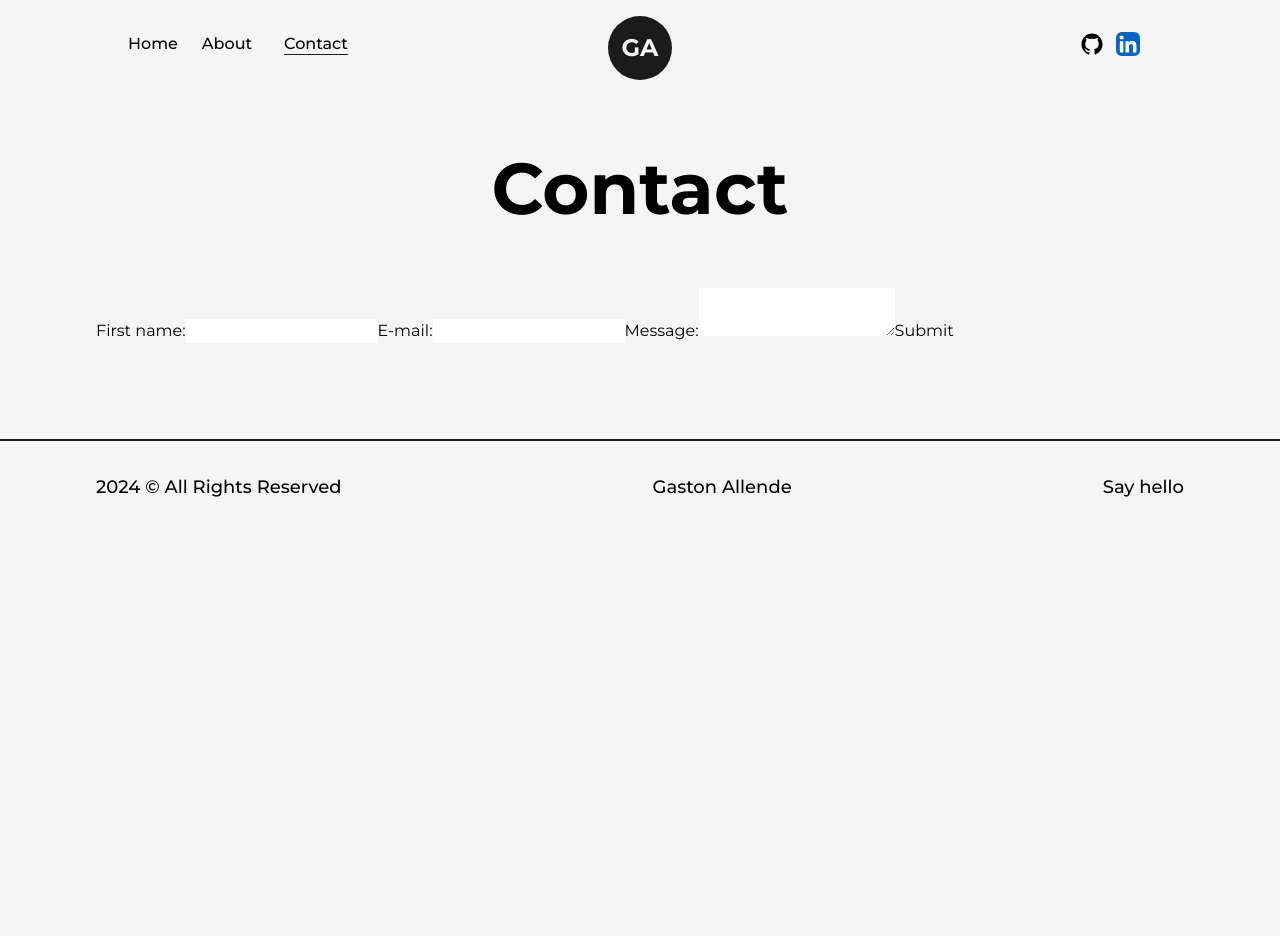
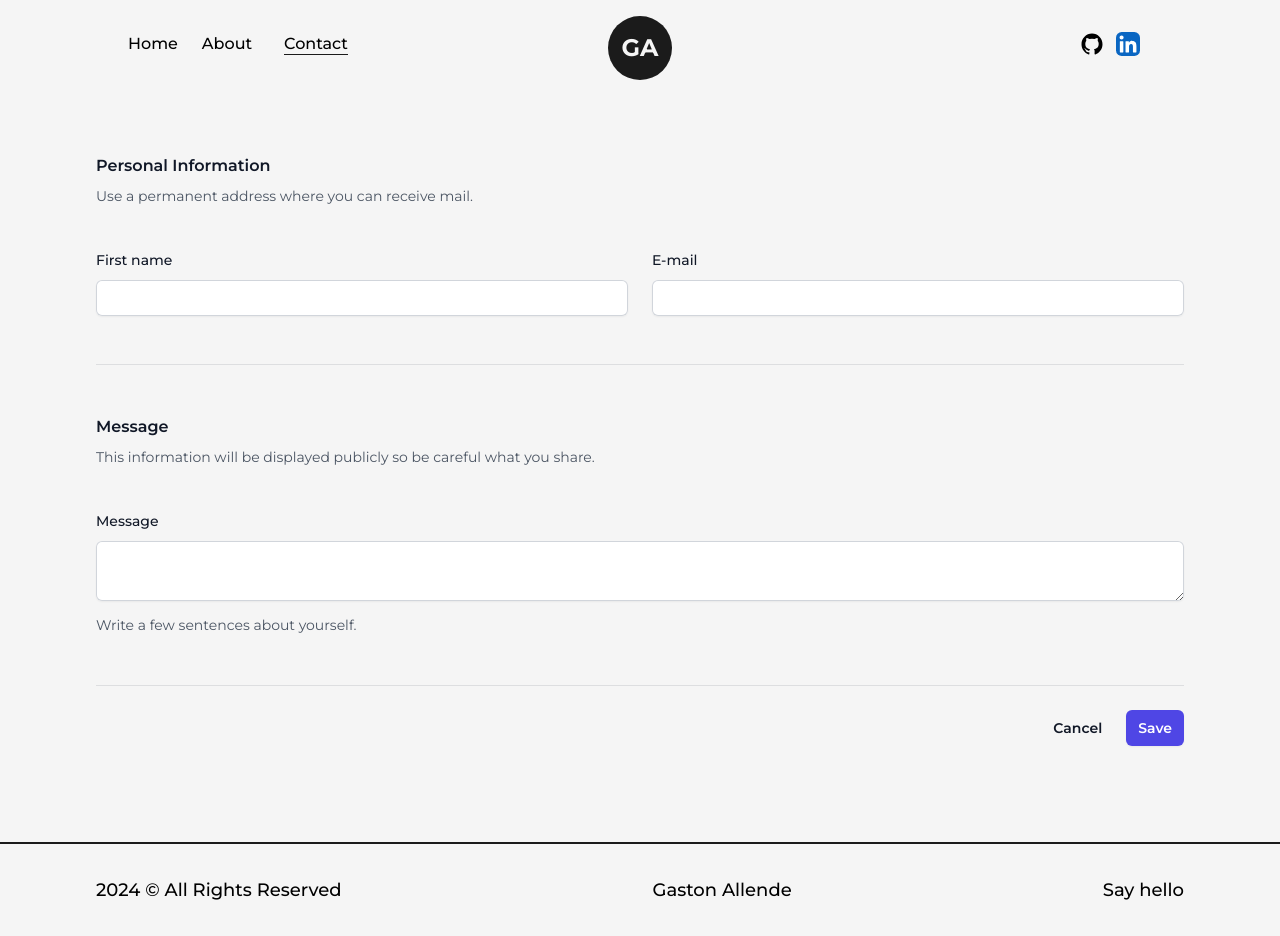
Before and after one commit to GastonAllende/personal-site, a Next.js app: page /contact in a window 1280 px wide. Before the commit the page ends 800 px from the top, so only its background shows below. Built offline with nearby package versions, Linux system fonts and the light colour scheme.

Commit message:
styled form

```diff
--- a/src/app/contact/page.tsx
+++ b/src/app/contact/page.tsx
@@ -11,16 +11,61 @@
 			</Head>
 			<main className='flex items-center w-full flex-col justify-center'>
 				<Layout className='pt-16'>
-					<h1 className='mb-16 text-7xl font-bold text-center'>Contact</h1>
-					<form action="/send-data-here" method="post">
-						<label htmlFor="first">First name:</label>
-						<input type="text" id="first" name="first" />
-						<label htmlFor="email">E-mail:</label>
-						<input type="text" id="email" name="email" />
-						<label htmlFor="message">Message:</label>
-						<textarea id="message" name="message" />
-						<button type="submit">Submit</button>
+					<form>
+						<div className="space-y-12">
+							<div className="border-b border-gray-900/10 pb-12">
+								<h2 className="text-base font-semibold leading-7 text-gray-900">Personal Information</h2>
+								<p className="mt-1 text-sm leading-6 text-gray-600">Use a permanent address where you can receive mail.</p>
+
+								<div className="mt-10 grid grid-cols-1 gap-x-6 gap-y-8 sm:grid-cols-6">
+									<div className="sm:col-span-3">
+										<label htmlFor="first-name" className="block text-sm font-medium leading-6 text-gray-900">First name</label>
+										<div className="mt-2">
+											<input type="text" name="first-name" id="first-name" autoComplete="given-name" className="block w-full rounded-md border-0 py-1.5 text-gray-900 shadow-sm ring-1 ring-inset ring-gray-300 placeholder:text-gray-400 focus:ring-2 focus:ring-inset focus:ring-indigo-600 sm:text-sm sm:leading-6" />
+										</div>
+									</div>
+
+									<div className="sm:col-span-3">
+										<label htmlFor="email" className="block text-sm font-medium leading-6 text-gray-900">E-mail</label>
+										<div className="mt-2">
+											<input type="email" name="email" id="email" autoComplete="email" className="block w-full rounded-md border-0 py-1.5 text-gray-900 shadow-sm ring-1 ring-inset ring-gray-300 placeholder:text-gray-400 focus:ring-2 focus:ring-inset focus:ring-indigo-600 sm:text-sm sm:leading-6" />
+										</div>
+									</div>
+								</div>
+							</div>
+
+							<div className="border-b border-gray-900/10 pb-12">
+								<h2 className="text-base font-semibold leading-7 text-gray-900">Message</h2>
+								<p className="mt-1 text-sm leading-6 text-gray-600">This information will be displayed publicly so be careful what you share.</p>
+
+								<div className="mt-10 grid grid-cols-1 gap-x-6 gap-y-8 sm:grid-cols-6">
+
+
+									<div className="col-span-full">
+										<label htmlFor="about" className="block text-sm font-medium leading-6 text-gray-900">Message</label>
+										<div className="mt-2">
+											<textarea id="about" name="about" className="block w-full rounded-md border-0 py-1.5 text-gray-900 shadow-sm ring-1 ring-inset ring-gray-300 placeholder:text-gray-400 focus:ring-2 focus:ring-inset focus:ring-indigo-600 sm:text-sm sm:leading-6"></textarea>
+										</div>
+										<p className="mt-3 text-sm leading-6 text-gray-600">Write a few sentences about yourself.</p>
+									</div>
+								</div>
+							</div>
+
+
+
+						</div>
+
+						<div className="mt-6 flex items-center justify-end gap-x-6">
+							<button type="button" className="text-sm font-semibold leading-6 text-gray-900">Cancel</button>
+							<button type="submit" className="rounded-md bg-indigo-600 px-3 py-2 text-sm font-semibold text-white shadow-sm hover:bg-indigo-500 focus-visible:outline focus-visible:outline-2 focus-visible:outline-offset-2 focus-visible:outline-indigo-600">Save</button>
+						</div>
 					</form>
+
+
+
+
+
+
 				</Layout>
 			</main>
 
```
